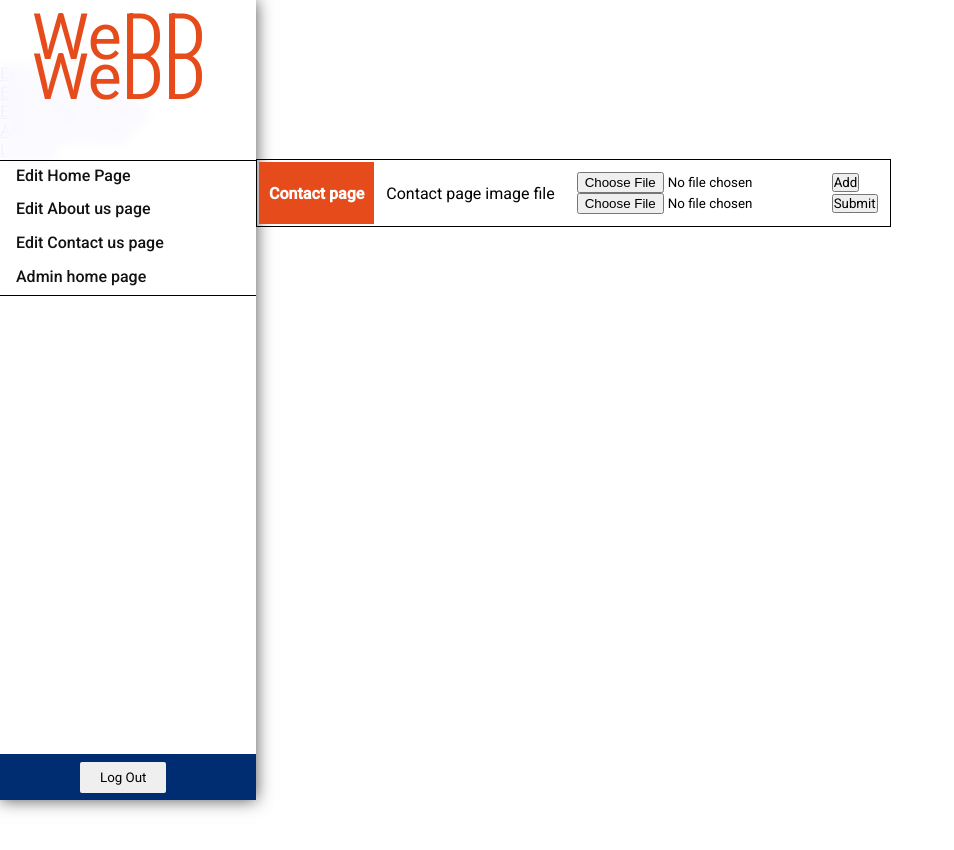
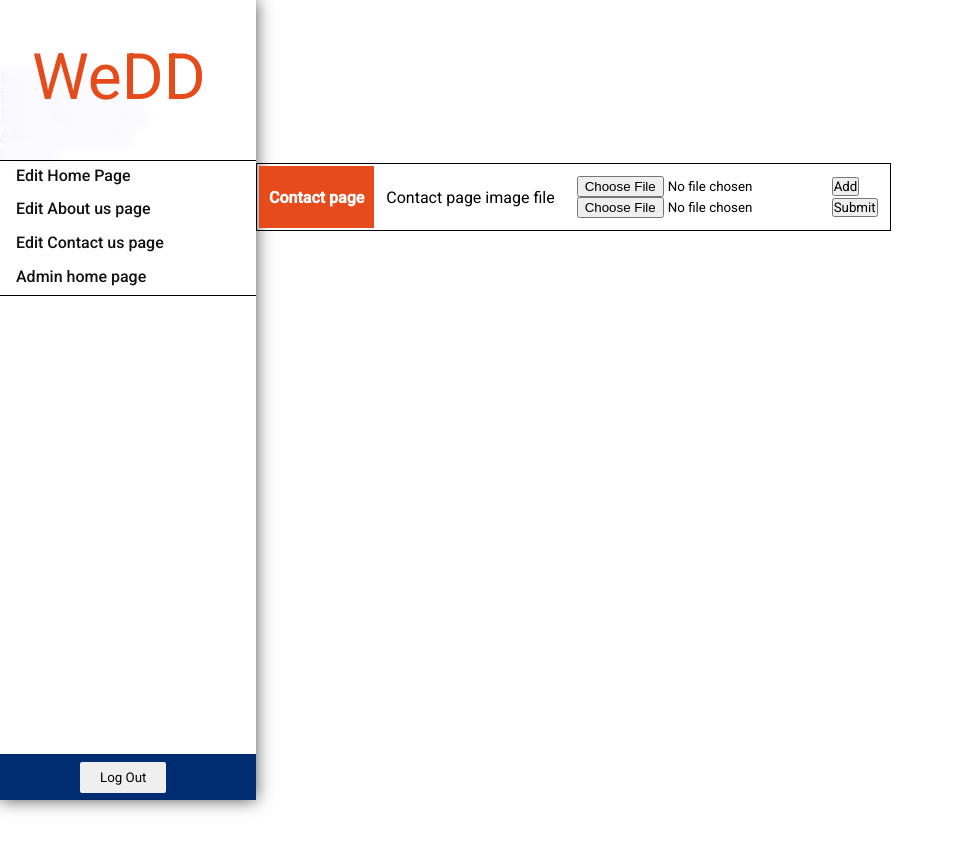
Before and after one commit to armaansinghjaj/Wedd-Fullstack-application, a React (Create React App) app in the folder client/: page /backgroundeditcontact in a window 1280 px wide. Shown: the top 850 px of the page, without its empty margins (0-954 px from the left). Built offline with nearby package versions, Linux system fonts and the light colour scheme.

Commit message:
navbar fix

```diff
--- a/client/src/components/AdminNavbar.js
+++ b/client/src/components/AdminNavbar.js
@@ -50,7 +50,7 @@ import './VerticalNavbar.css';
 
         <div className='h-navbar'>
             <div id='logo-wrapper'>
-                <Link id='vert-logo' to={'/Admin'}>WeDD</Link>
+                <Link id='h-logo' to={'/Admin'}>WeDD</Link>
             </div>
             <div className='menu-icon' onClick={handleClick}>
                 <i className={click ? 'fas fa-times' : 'fas fa-bars'} />
--- a/client/src/components/SignupForm.js
+++ b/client/src/components/SignupForm.js
@@ -1,4 +1,5 @@
 import React, {useState} from "react";
+import axios from 'axios';
 import { Link } from 'react-router-dom';
 
 
@@ -7,6 +8,7 @@ import './SignupForm.css';
 
 function SignupForm() {
 
+    // watch inputs to validate
     const [firstname, setFirstname]=useState('');
     const [firstnameError, setFirstnameError]=useState('');
     const [email, setEmail]=useState('');
@@ -57,15 +59,32 @@ function SignupForm() {
 
     }
 
+        // send data to backend
+
+        const onSubmitForm = e => {
+            e.preventDefault();
+            let data = {
+                  firstName: this.state.firstname,
+                  email: this.state.lastname,
+                  password: this.state.email
+            };
+
+            axios.post("http://localhost:3360/api/signup", data).then(() => {
+            //  catch error
+             }).catch(() => {
+                console.log("Something went wrong. Plase try again later");
+            });
+        }
+
     // Facebook Signup
-    const responseFacebook = (response) => {
-        console.log(response);
-    }
+    // const responseFacebook = (response) => {
+    //     console.log(response);
+    // }
 
     // google Signup button
-    const responseGoogle = (response) => {
-        console.log(response);
-    }
+    // const responseGoogle = (response) => {
+    //     console.log(response);
+    // }
 
     return (
     <div id="signupform-container">
--- a/client/src/components/VerticalNavbar.css
+++ b/client/src/components/VerticalNavbar.css
@@ -102,6 +102,10 @@
 display: none;
 }
 
+#h-logo {
+    display: none;
+}
+
 
 
 @media screen and (max-width: 390px) {
--- a/client/src/components/VerticalNavbar.js
+++ b/client/src/components/VerticalNavbar.js
@@ -1,4 +1,4 @@
-import React, {useState, useEffect} from 'react';
+import React, {useState} from 'react';
 import { Link, useLocation } from 'react-router-dom';
 import './VerticalNavbar.css';
 
@@ -41,7 +41,7 @@ export default function VerticalNavbar() {
 
         <div className='h-navbar'>
             <div id='logo-wrapper'>
-                <Link id='vert-logo' to={'/Admin'}>WeDD</Link>
+                <Link id='h-logo' to={'/Admin'}>WeDD</Link>
             </div>
             <div className='menu-icon' onClick={handleClick}>
                 <i className={click ? 'fas fa-times' : 'fas fa-bars'} />
```
